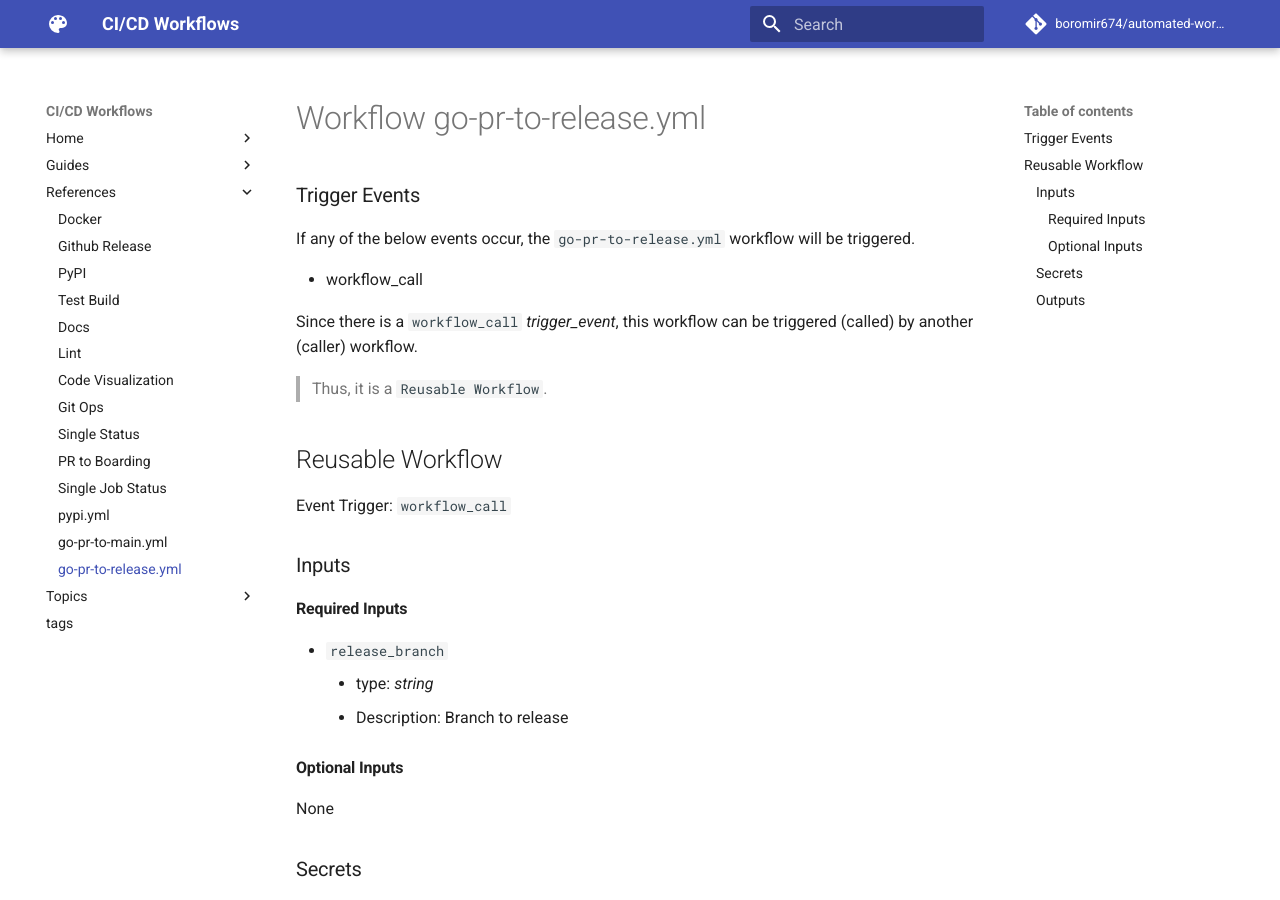
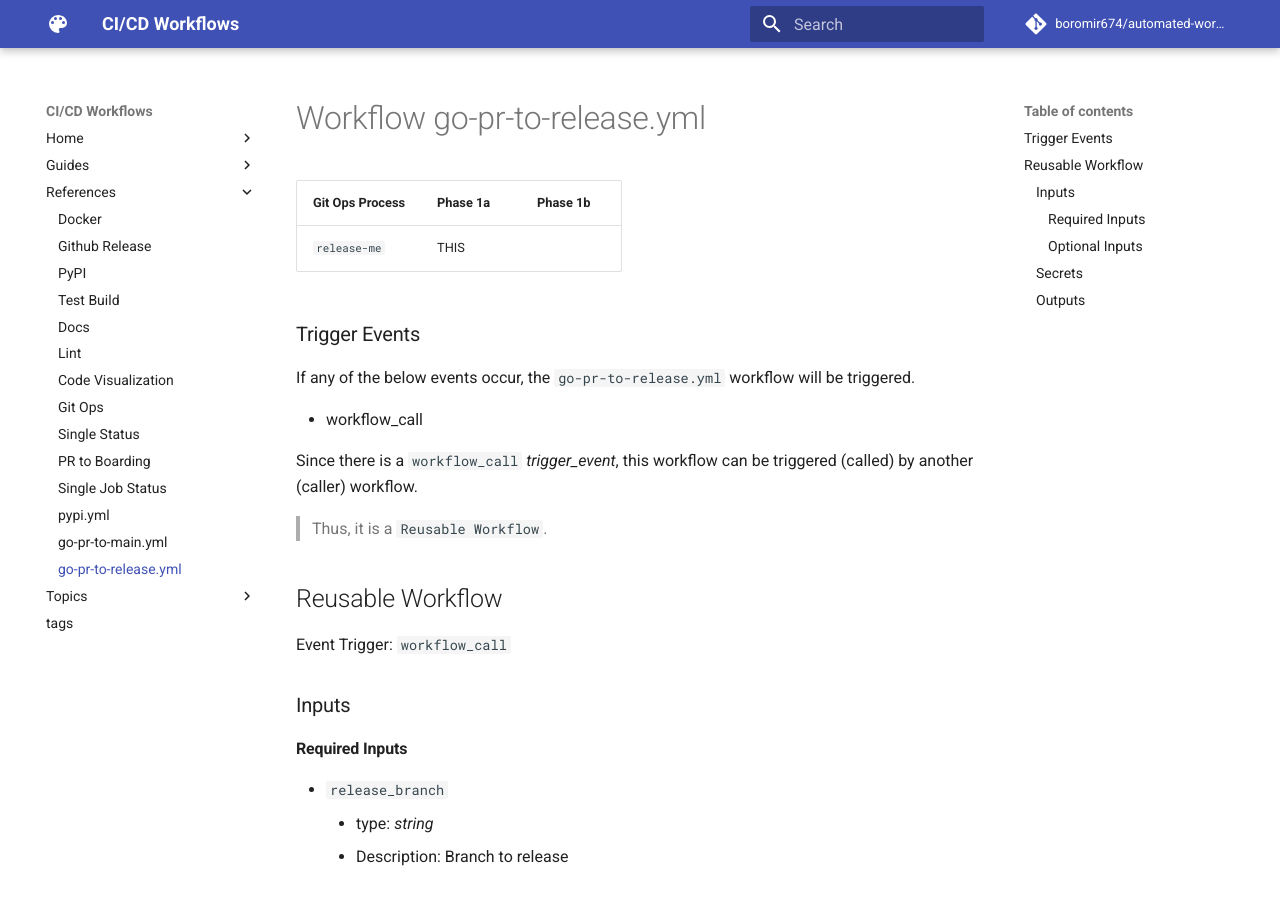
Before and after one commit to boromir674/automated-workflows, an MkDocs documentation site: the page built from docs/api/ref_go-pr-to-release.md, in a window 1280 px wide and 900 px high. Built offline with MkDocs 1.6.1 and Material for MkDocs 9.7.7, drawn with Linux system fonts in a browser that asks for light colours; comment, search, counter and statistics services are not loaded.

Commit message:
docs: improve Git Ops Ref Pages

```diff
--- a/docs/api/ref_go-pr-to-release.md
+++ b/docs/api/ref_go-pr-to-release.md
@@ -1,4 +1,8 @@
 # Workflow go-pr-to-release.yml
+
+| Git Ops Process | Phase 1a | Phase 1b |
+| - | - | - |
+| `release-me` | THIS | |
 
 ### Trigger Events
 
```
Also changed, not shown: docs/api/ref_go-pr-to-main.md (+4 -0 lines).
